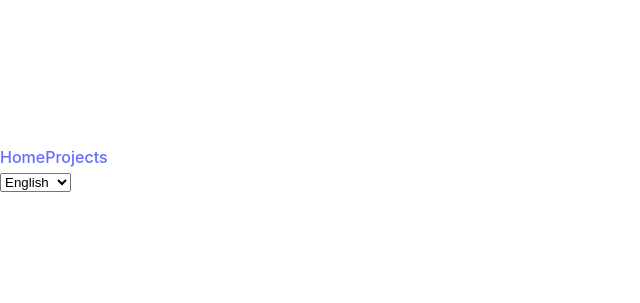
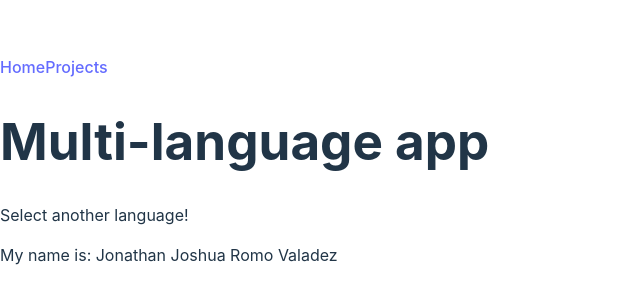
Before and after one commit to Jonhyble/jonhyble.github.io, a React (Vite) app: page /1 in a window 1280 px wide. Shown: the part 231-534 px from the top of the page, without its empty margins (0-640 px from the left). Built offline with nearby package versions, Linux system fonts and the light colour scheme; no server answers.

Commit message:
Fix languages path

```diff
--- a/public/i18n/en.json
+++ b/public/i18n/en.json
@@ -3,5 +3,6 @@
     "label": "Select another language!",
     "projects": "Projects",
     "home": "Home",
-    "user": "My name is: {{name}}"
+    "user": "My name is: {{name}}",
+    "page-title": "Porfolio"
 }
--- a/public/i18n/es.json
+++ b/public/i18n/es.json
@@ -3,5 +3,6 @@
     "label": "Selecciona otro lenguaje!",
     "projects": "Proyectos",
     "home": "Inicio",
-    "user": "Mi nombre es: {{name}}"
+    "user": "Mi nombre es: {{name}}",
+    "page-title": "Portafolio"
 }
--- a/src/App.jsx
+++ b/src/App.jsx
@@ -5,13 +5,14 @@ import { Projects } from "./pages/Projects";
 import { Home } from "./pages/Home";
 
 const App = () => {
+
   return (
     <Suspense fallback="loading">
       <BrowserRouter>
         <Menu />
         <Routes>
-          <Route path="/" element={<Home />} />
-          <Route path="/projects" element={<Projects />} />
+          <Route path="/:lng/" element={<Home />} />
+          <Route path="/:lng/projects" element={<Projects />} />
         </Routes>
       </BrowserRouter>
     </Suspense>
--- a/src/components/Menu.jsx
+++ b/src/components/Menu.jsx
@@ -1,35 +1,22 @@
 import { useTranslation } from "react-i18next";
 import { NavLink } from "react-router-dom";
-import { LANGUAGES } from "../constants";
-import { useState } from "react";
 
 const isActive = ({ isActive }) => `link ${isActive ? "active" : ""}`;
 
 export const Menu = () => {
     const { i18n, t } = useTranslation();
-
-    const onChangeLang = (event) =>{
-        i18n.changeLanguage(event.target.value);
-    }
+    const lng = i18n.language;
 
     return (
         <nav>
             <div>
-                <NavLink className={isActive} to="/">
+                <NavLink className={isActive} to={`/${lng}/`}>
                     {t("home")}
                 </NavLink>
-                <NavLink className={isActive} to="/projects">
+                <NavLink className={isActive} to={`/${lng}/projects`}>
                     {t("projects")}
                 </NavLink>
             </div>
-
-            <select defaultValue={i18n.language} onChange={onChangeLang}>
-                {LANGUAGES.map(({ code, label }) => (
-                <option key={code} value={code}>
-                    {label}
-                </option>
-                ))}
-            </select>
         </nav>
     )
 }
--- a/src/constants/index.js
+++ /dev/null
@@ -1,4 +0,0 @@
-export const LANGUAGES = [
-    { label: "English", code: "en" },
-    { label: "Español", code: "es" },
-]
--- a/src/pages/Home.jsx
+++ b/src/pages/Home.jsx
@@ -1,9 +1,16 @@
 import { useTranslation } from "react-i18next";
-import React, { useState } from 'react'
+import { useParams } from 'react-router-dom';
+import React, { useEffect } from 'react'
 
 export const Home = () => {
-    const { t } = useTranslation();
-    const [name, setName] = useState("Jonathan Joshua Romo Valadez");
+    const { i18n, t } = useTranslation();
+    const { lng } = useParams();
+    const name = "Jonathan Joshua Romo Valadez";
+
+    useEffect(() => {
+        i18n.changeLanguage(lng);
+    }, []);
+
 
     return (
         <main>
```
